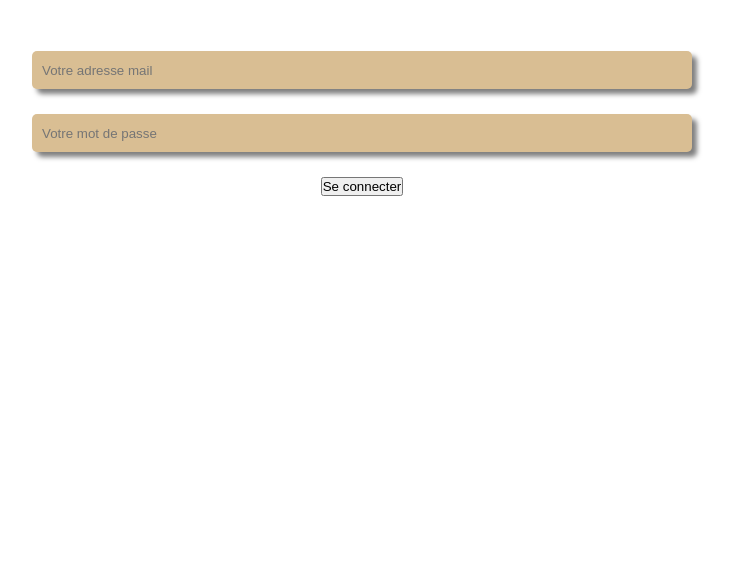
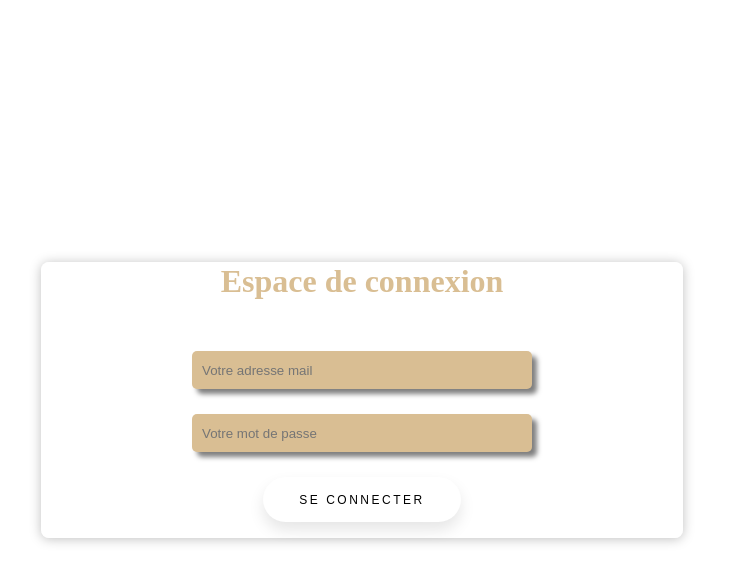
Before and after one commit to MaximeG971/Ultimate_Goal_Academy, a React (Vite) app in the folder frontend/: page /admin in a window 1280 px wide. Shown: the top 582 px of the page, without its empty margins (278-1009 px from the left). Built offline with nearby package versions, Linux system fonts and the light colour scheme; no server answers.

Commit message:
ajustement du css

```diff
--- /dev/null
+++ b/frontend/src/components/admin/Admin.css
@@ -0,0 +1,79 @@
+.titre-login {
+  margin-bottom: 4%;
+  color: #d9be93;
+  text-align: center;
+}
+
+.login-page {
+  display: flex;
+  align-items: center;
+  justify-content: center;
+  width: 100vw;
+  height: 100vh;
+}
+
+.login-container {
+  display: flex;
+  flex-direction: column;
+  justify-content: space-between;
+  box-shadow: 0px 1px 12px rgba(0, 0, 0, 0.25);
+  width: 50%;
+  border: 1px solid rgba(255, 255, 255, 0.3);
+  border-radius: 8px;
+  background-color: rgba(255, 255, 255, 0.5);
+}
+
+.contain-input-login {
+  width: 100%;
+  display: flex;
+  justify-content: center;
+}
+
+.form-login {
+  margin-top: 4%;
+  width: 100%;
+}
+
+.input-login {
+  border-radius: 5px;
+  border: none;
+  background: #d9be93;
+  padding: 5px 10px;
+  width: 50%;
+  height: 28px;
+  margin-bottom: 25px;
+  box-shadow: 5px 5px 5px rgba(0, 0, 0, 0.5);
+}
+
+.bouton-connexion {
+  display: flex;
+  justify-content: center;
+}
+
+.bouton-submit-connexion {
+  padding: 1.3em 3em;
+  font-size: 12px;
+  text-transform: uppercase;
+  letter-spacing: 2.5px;
+  font-weight: 500;
+  color: #000;
+  background-color: #fff;
+  border: none;
+  border-radius: 45px;
+  box-shadow: 0px 8px 15px rgba(0, 0, 0, 0.1);
+  transition: all 0.3s ease 0s;
+  cursor: pointer;
+  outline: none;
+  margin-bottom: 15px;
+}
+
+.bouton-submit-connexion:hover {
+  background-color: #d9be93;
+  box-shadow: 0px 15px 20px #d9be93bf;
+  color: #fff;
+  transform: translateY(-7px);
+}
+
+.bouton-submit-connexion:active {
+  transform: translateY(-1px);
+}
--- a/frontend/src/components/admin/Admin.jsx
+++ b/frontend/src/components/admin/Admin.jsx
@@ -3,6 +3,8 @@ import { useNavigate } from "react-router-dom";
 import { ToastContainer, toast } from "react-toastify";
 import "react-toastify/dist/ReactToastify.css";
 import connexion from "../../services/connexion";
+
+import "./Admin.css";
 
 const user = { email: "", password: "" };
 
@@ -44,11 +46,13 @@ function Admin() {
   };
 
   return (
-    <div>
-      <form onSubmit={handleRequest} className="form-contact">
-        <div className="contain-input">
+    <div className="login-page">
+      <div className="login-container">
+        <h1 className="titre-login">Espace de connexion</h1>
+        <form onSubmit={handleRequest} className="form-login">
+          <div className="contain-input-login">
             <input
-            className="classic-input"
+              className="input-login"
               name="email"
               type="email"
               placeholder="Votre adresse mail"
@@ -56,9 +60,9 @@ function Admin() {
               required
             />
           </div>
-        <div className="contain-input">
+          <div className="contain-input-login">
             <input
-            className="classic-input"
+              className="input-login"
               name="password"
               type="password"
               placeholder="Votre mot de passe"
@@ -74,6 +78,7 @@ function Admin() {
         </form>
         <ToastContainer />
       </div>
+    </div>
   );
 }
 
```
Lines whose indentation alone changed are shown as unchanged.
